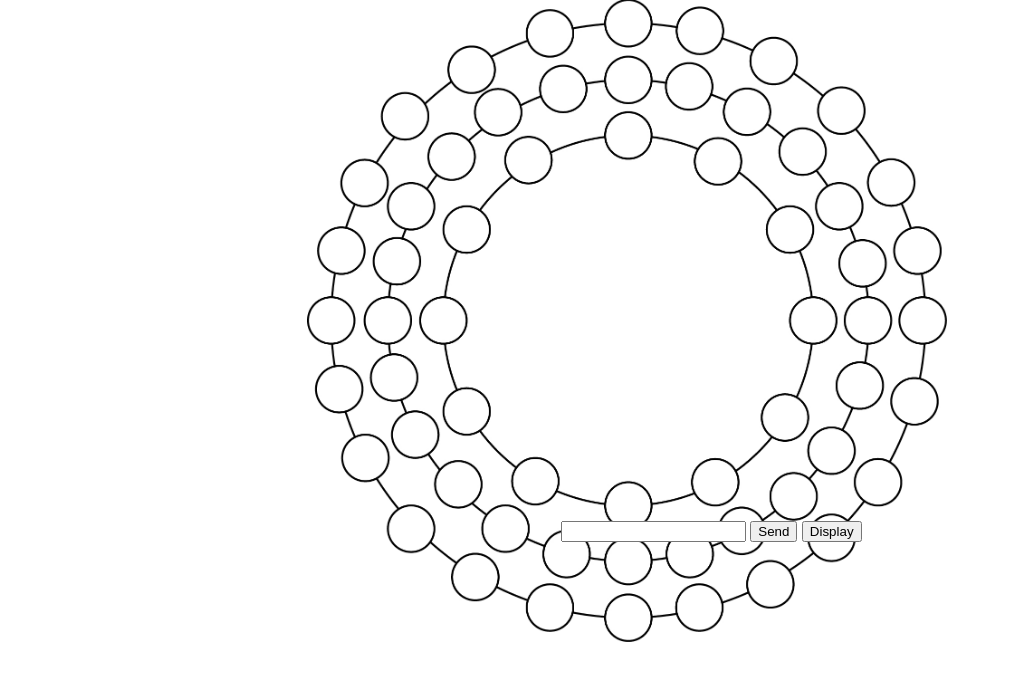
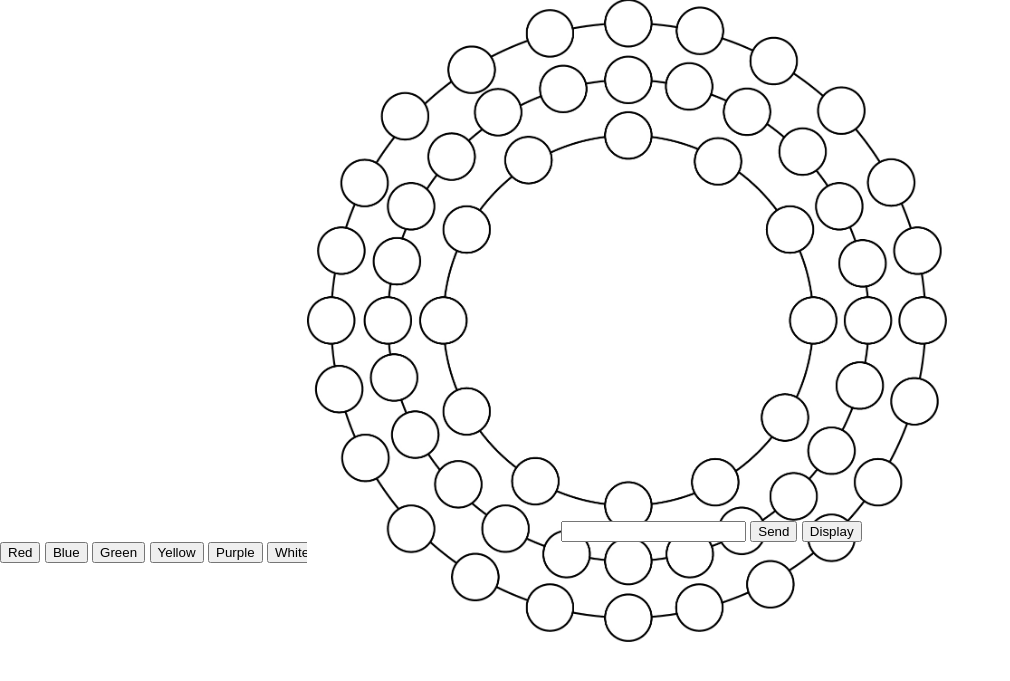
Before and after one commit to JamieCampbell94/RadardWorkingModel04, a PHP site: page /chatHome.php in a window 1280 px wide. Shown: the part 71-752 px from the top of the page, without its empty margins (0-1010 px from the left). Run offline with PHP 8.4, Linux system fonts and the light colour scheme; data that the repository does not hold is empty.

Commit message:
Font Color (Update)
Added functionality to chatHome.php to allow the user to select colour
of chat font

```diff
--- a/chatHome.php
+++ b/chatHome.php
@@ -28,5 +28,17 @@
     <script src='lib/ajaxget.js'> </script>
     <script src='lib/ajaxput.js'> </script>
     <script src='chatLogRequest.js'> </script>
+
+<form>
+  <input type= "button" value = 'Red' onclick="document.fgColor='#FF0000';">
+  <input type= "button" value = 'Blue' onclick="document.fgColor='#FF0000';">
+  <input type= "button" value = 'Green' onclick="document.fgColor='#FF0000';">
+  <input type= "button" value = 'Yellow' onclick="document.fgColor='#FF0000';">
+  <input type= "button" value = 'Purple' onclick="document.fgColor='#FF0000';">
+  <input type= "button" value = 'White' onclick="document.fgColor='#FF0000';">
+  <input type= "button" value = 'black' onclick="document.fgColor='#FF0000';">
+</form>
+
+
   </body>
 </html>
```
